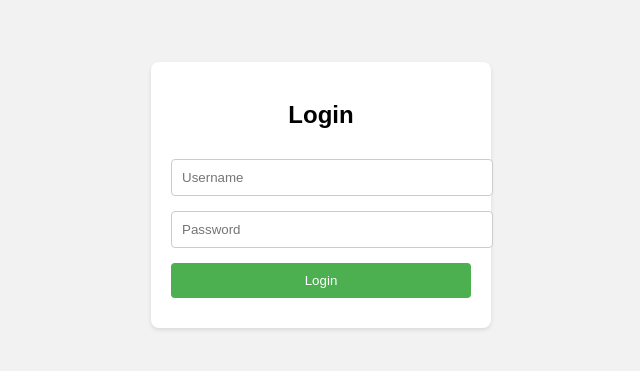
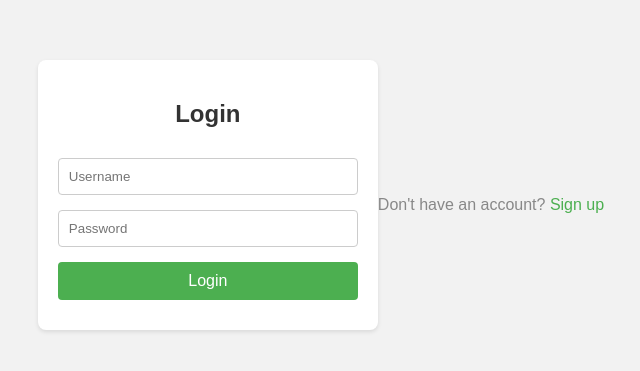
Before and after one commit to dhamu2908/Basic-Web-Pages, a plain HTML site: page index.html in a window 1280 px wide. Shown: the part 205-576 px from the top of the page, without its empty margins (319-959 px from the left). Drawn offline with Linux system fonts and the light colour scheme.

Commit message:
Update index.html

```diff
--- a/index.html
+++ b/index.html
@@ -25,6 +25,7 @@
         h2 {
             text-align: center;
             margin-bottom: 30px;
+            color: #333;
         }
         input[type="text"],
         input[type="password"] {
@@ -33,6 +34,7 @@
             margin-bottom: 15px;
             border: 1px solid #ccc;
             border-radius: 4px;
+            box-sizing: border-box;
         }
         input[type="submit"] {
             width: 100%;
@@ -42,6 +44,8 @@
             background-color: #4caf50;
             color: #fff;
             cursor: pointer;
+            font-size: 16px;
+            transition: background-color 0.3s ease;
         }
         input[type="submit"]:hover {
             background-color: #45a049;
@@ -50,6 +54,15 @@
             text-align: center;
             color: red;
             margin-top: 10px;
+        }
+        .footer {
+            text-align: center;
+            margin-top: 20px;
+            color: #888;
+        }
+        .footer a {
+            color: #4caf50;
+            text-decoration: none;
         }
     </style>
 </head>
@@ -65,5 +78,8 @@
             <!-- Message for invalid login -->
         </div>
     </div>
+    <div class="footer">
+        <p>Don't have an account? <a href="#">Sign up</a></p>
+    </div>
 </body>
 </html>
```
